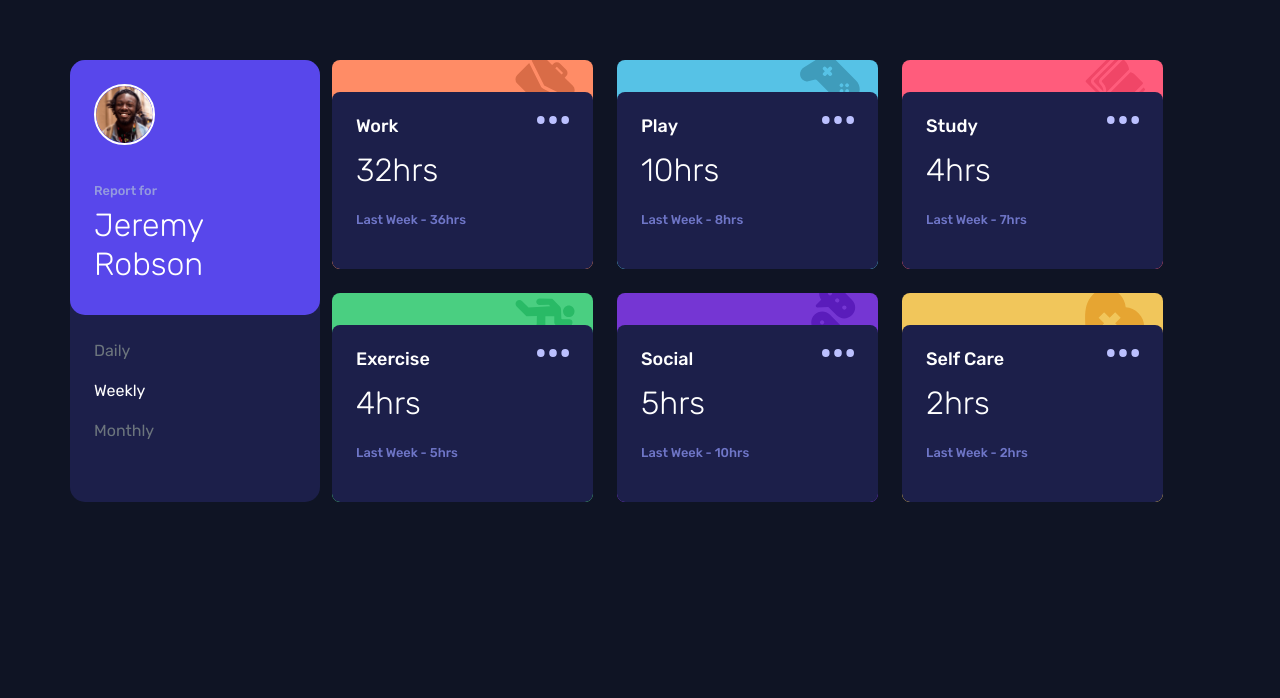
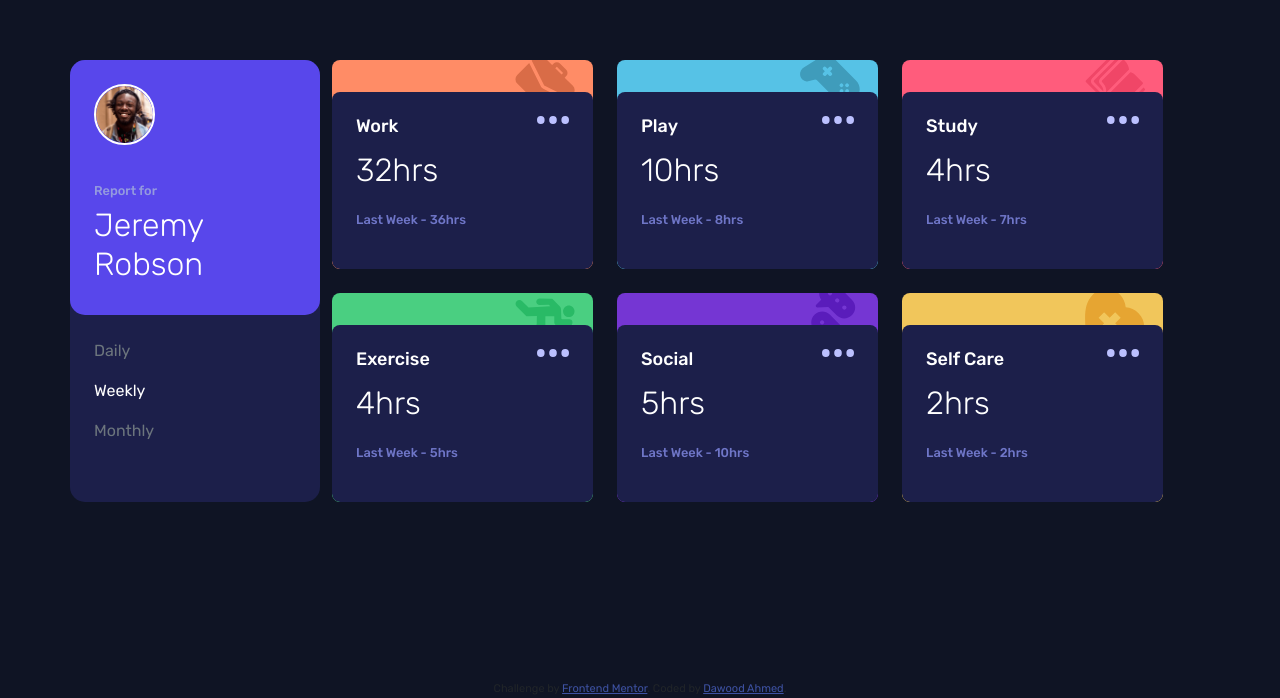
Before and after one commit to dawood125/Time-tracking-dashboard, a plain HTML site: page index.html in a window 1280 px wide. Shown: the part 119-817 px from the top of the page. Drawn offline with nearby package versions, Linux system fonts and the light colour scheme.

Commit message:
little changes in html and readme file

```diff
--- a/index.html
+++ b/index.html
@@ -175,10 +175,10 @@
         </div>
       </div>
     </main>
-    <!-- <div class="attribution">
+    <div class="attribution">
     Challenge by <a href="https://www.frontendmentor.io?ref=challenge" target="_blank">Frontend Mentor</a>.
-    Coded by <a href="#">Your Name Here</a>.
-  </div> -->
+    Coded by <a href="#">Dawood Ahmed</a>.
+  </div>
     <script
       src="https://cdn.jsdelivr.net/npm/bootstrap@5.3.7/dist/js/bootstrap.bundle.min.js"
       integrity="sha384-ndDqU0Gzau9qJ1lfW4pNLlhNTkCfHzAVBReH9diLvGRem5+R9g2FzA8ZGN954O5Q"
```
Also changed, not shown: 1 other file.
